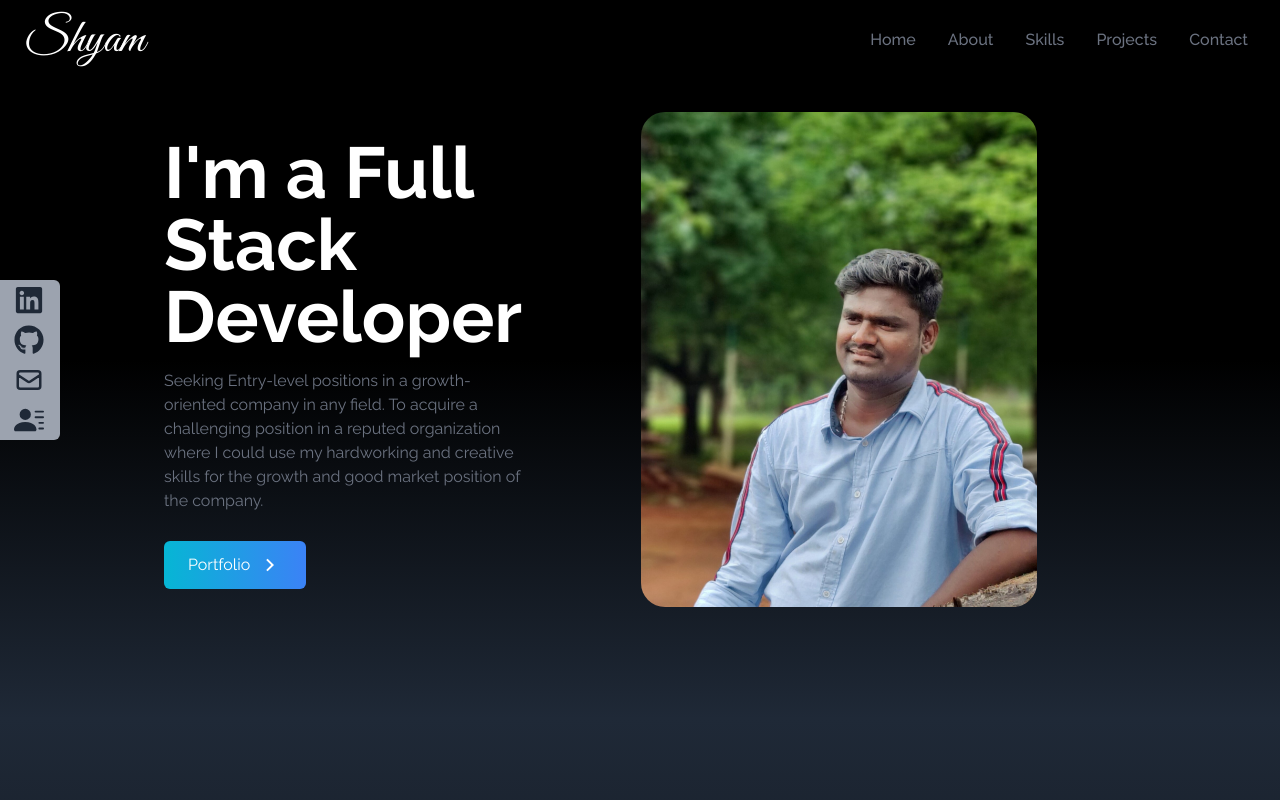
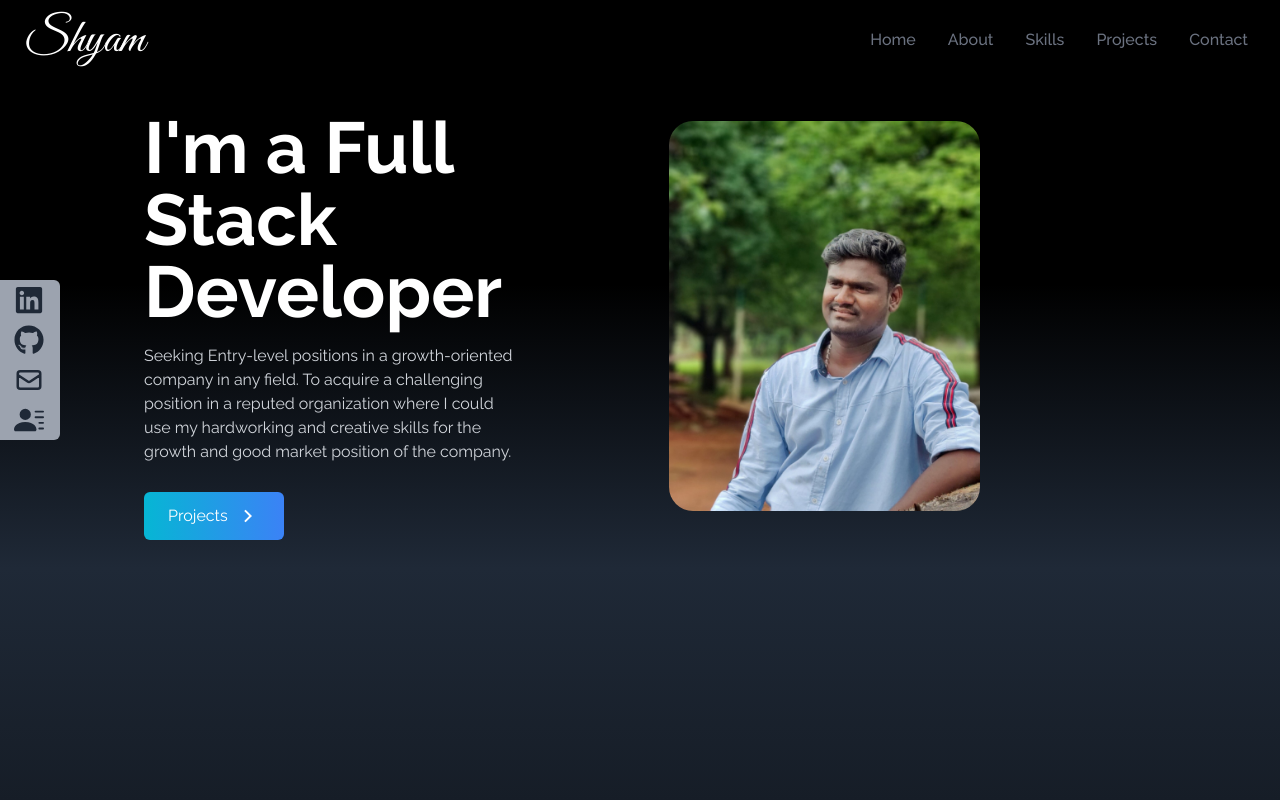
Before and after one commit to Shyam2397/my-portfolio, a React (Create React App) app: page / in a window 1280 px wide. Shown: the top 800 px of the page. Built offline with nearby package versions, Linux system fonts and the light colour scheme; the HTML template or start-up script is replaced by a standard one.

Commit message:
front pages is create

```diff
--- a/src/components/Home.js
+++ b/src/components/Home.js
@@ -1,38 +1,44 @@
 import React from "react";
 import { RiArrowRightSLine } from "react-icons/ri";
 import profile from "../assets/profile.jpeg";
+import { Link } from "react-scroll";
 
 const Home = () => {
   return (
     <div
-      name="home"
+      name="Home"
       className="h-full w-full bg-gradient-to-b from-black via-black to-gray-800"
     >
-      <div className="max-w-screen-lg mx-auto flex flex-col items-center justify-center h-full px-4 md:flex-row">
-        <div className="flex flex-col justify-center h-full mt-36 md:mt-30 lg:mt-5 px-5">
+      <div className="max-w-screen-lg mx-auto flex flex-col items-center justify-center h-full p-4 md:flex-row">
+        <div className="flex flex-col justify-center h-full mt-36 max-[426px]:mt-28 md:mt-30 lg:mt-24">
           <h2 className="text-4xl sm:text-7xl md:text-5xl lg:text-7xl font-bold text-white">
             I'm a Full Stack Developer
           </h2>
-          <p className="py-4 text-gray-500 max-w-md">
+          <p className="py-4 text-gray-300 max-w-md">
             Seeking Entry-level positions in a growth-oriented company in any
             field. To acquire a challenging position in a reputed organization
             where I could use my hardworking and creative skills for the growth
             and good market position of the company.
           </p>
           <div>
-            <button className="group text-white w-fit px-6 py-3 my-3 flex items-center rounded-md bg-gradient-to-r from-cyan-500 to-blue-500 cursor-pointer">
-              Portfolio
+            <Link
+              to="Projects"
+              smooth
+              duration={500}
+              className="group text-white w-fit px-6 py-3 my-3 flex items-center rounded-md bg-gradient-to-r from-cyan-500 to-blue-500 cursor-pointer"
+            >
+              Projects
               <span className="group-hover:rotate-90 duration-300 text-2xl ml-2">
                 <RiArrowRightSLine />
               </span>
-            </button>
+            </Link>
           </div>
         </div>
-        <div className="my-5 md:my-28 md:mt-28 ">
+        <div className="mt-5 md:mt-12 lg:mt-16">
           <img
             src={profile}
             alt="my profile"
-            className="mx-auto w-3/4 rounded-3xl md:w-2/3"
+            className="mx-auto w-1/2 rounded-3xl md:w-1/2"
           />
         </div>
       </div>
```
